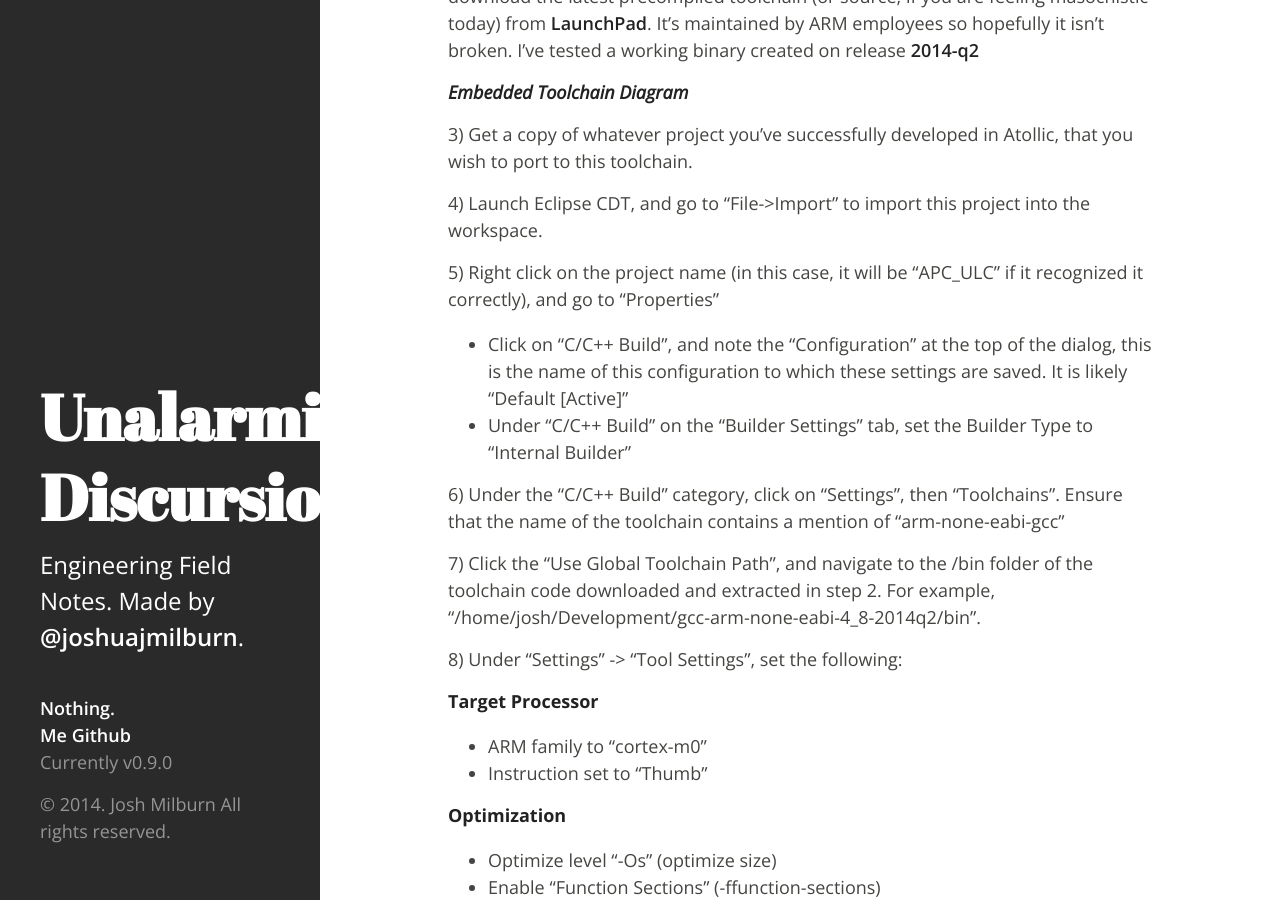
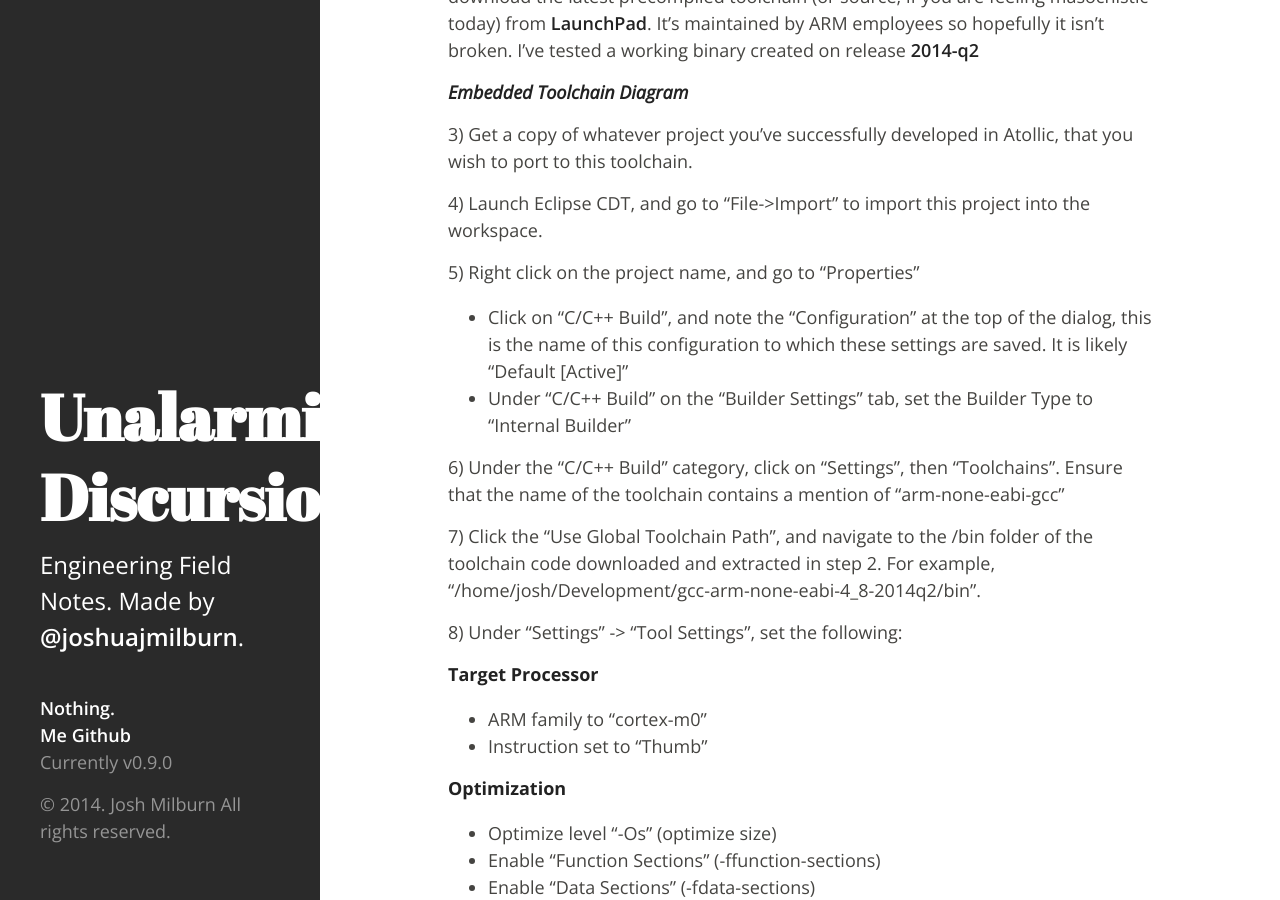
Before and after one commit to jjmilburn/jjmilburn.github.io, a Jekyll site: the page built from _posts/2014-09-09-atollic-to-eclipse.md, in a window 1280 px wide and 900 px high, scrolled down 668 px. Built offline with Jekyll 4.4.1, drawn with Linux system fonts in a browser that asks for light colours; Markdown is read by kramdown in place of the engine named in the settings.

Commit message:
Update 2014-09-09-atollic-to-eclipse.md

```diff
--- a/_posts/2014-09-09-atollic-to-eclipse.md
+++ b/_posts/2014-09-09-atollic-to-eclipse.md
@@ -19,7 +19,7 @@ In the course of working with Cortex M0 STM32 microcontrollers, it became necess
 
 4) Launch Eclipse CDT, and go to "File->Import" to import this project into the workspace.
 
-5) Right click on the project name (in this case, it will be "APC_ULC" if it recognized it correctly), and go to "Properties"
+5) Right click on the project name, and go to "Properties"
 - Click on "C/C++ Build", and note the "Configuration" at the top of the dialog, this is the name of this configuration to which these settings are saved.  It is likely "Default [Active]"
 - Under "C/C++ Build" on the "Builder Settings" tab, set the Builder Type to "Internal Builder"
 
```
